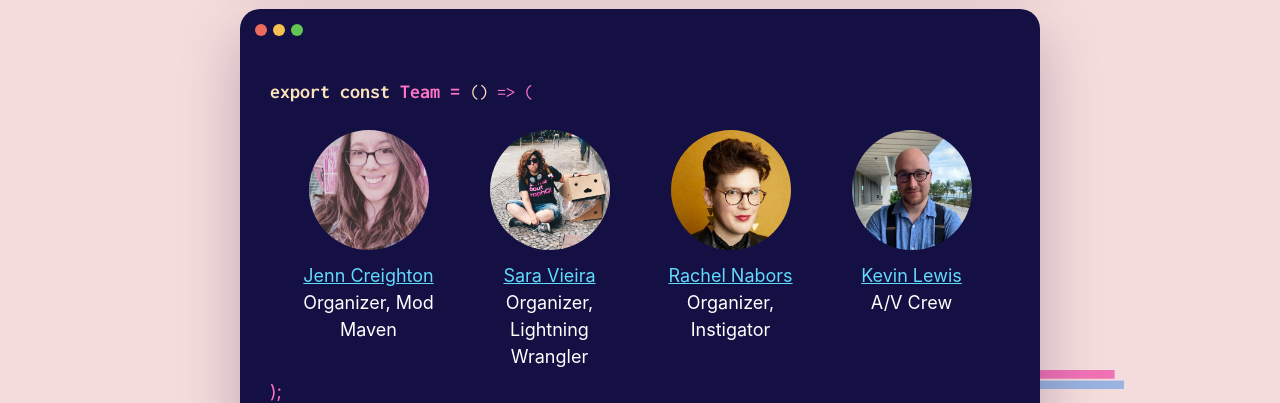
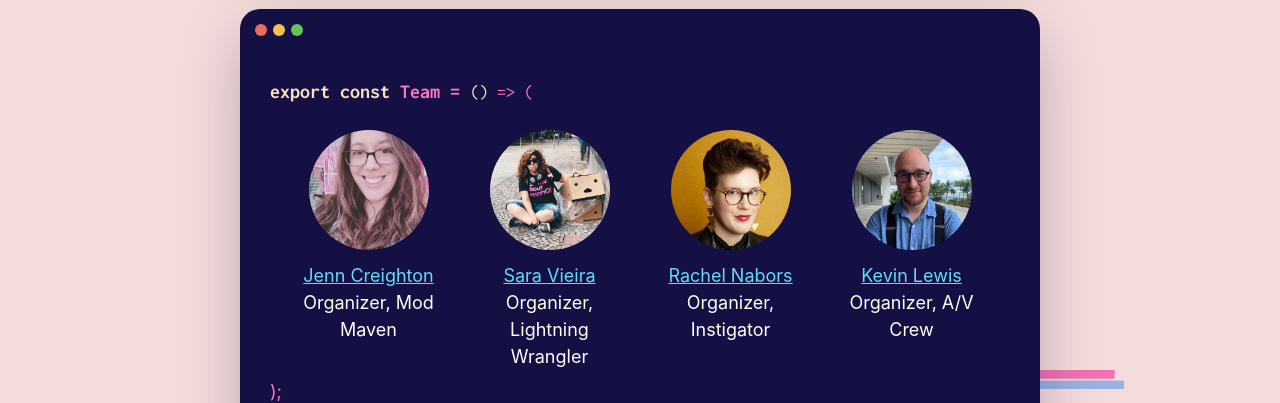
Before and after one commit to rachelnabors/women-of-react-website, a Gatsby site: page / in a window 1280 px wide. Shown: the part 3680-4083 px from the top of the page. Built offline with nearby package versions, Linux system fonts and the light colour scheme; Gatsby itself is replaced by a stand-in of ours.

Commit message:
Kevin confirms he's an organizer and we can pile more work on him :3

```diff
--- a/src/pages/index.js
+++ b/src/pages/index.js
@@ -385,7 +385,7 @@ const IndexPage = () => {
               <img src={kevin} alt="" />
               <p>Kevin Lewis</p>
             </a>
-            A/V Crew
+            Organizer, A/V Crew
           </li>
         </ImageGrid>
       </Card>
```
